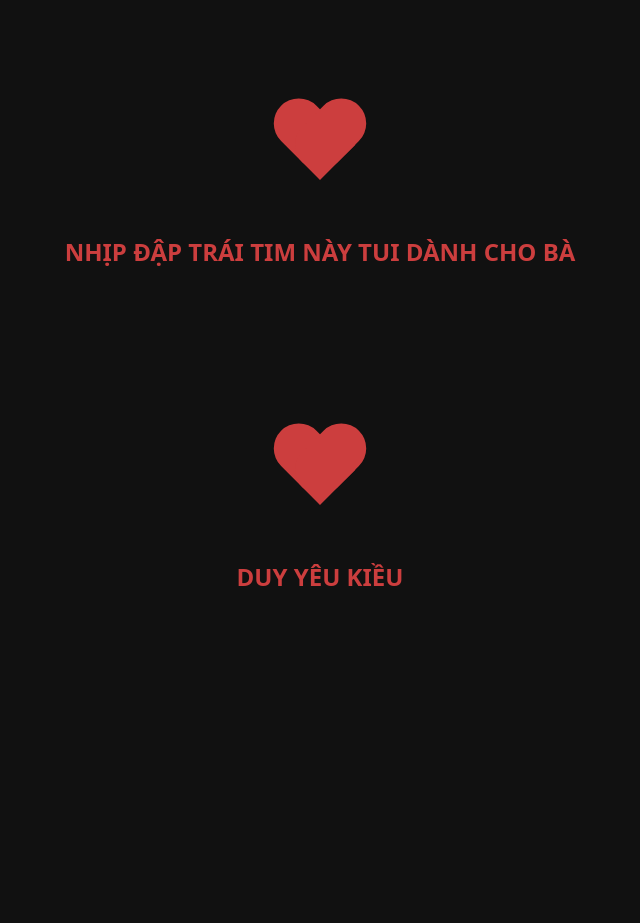
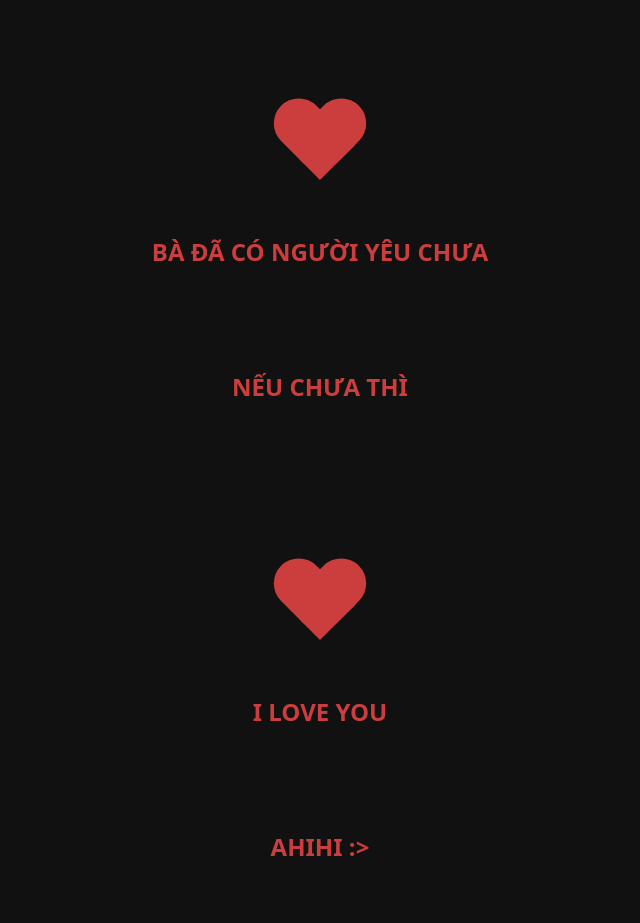
Before and after one commit to TrnLeDuy/heart.github.io, a plain HTML site: page index.html in a window 1280 px wide. Shown: the whole page, without its empty margins (320-960 px from the left). Before the commit the page ends 900 px from the top, so only its background shows below. Drawn offline with Linux system fonts and the light colour scheme.

Commit message:
Update index.html

```diff
--- a/index.html
+++ b/index.html
@@ -4,7 +4,7 @@
     <meta charset="UTF-8">
     <meta http-equiv="X-UA-Compatible" content="IE=edge">
     <meta name="viewport" content="width=device-width, initial-scale=1.0">
-    <title>TRÁI TIM TO BỰ DÀNH CHO KIỀU</title>
+    <title>MÓN QUÀ CHO HUYENCHAN</title>
     <link rel="stylesheet" href="style.css">
 </head>
 <body>
@@ -32,8 +32,10 @@
         })
     </script>
     <div class="hearts"></div>
-    <h3>NHỊP ĐẬP TRÁI TIM NÀY TUI DÀNH CHO BÀ</h3>
+    <h3>BÀ ĐÃ CÓ NGƯỜI YÊU CHƯA</h3>
+    <h3>NẾU CHƯA THÌ<h3>
     <div class="hearts"></div>
-    <h3>DUY YÊU KIỀU</h3>
+    <h3>I LOVE YOU</h3>
+    <h3> AHIHI :> <h3>
 </body>
 </html>
```
